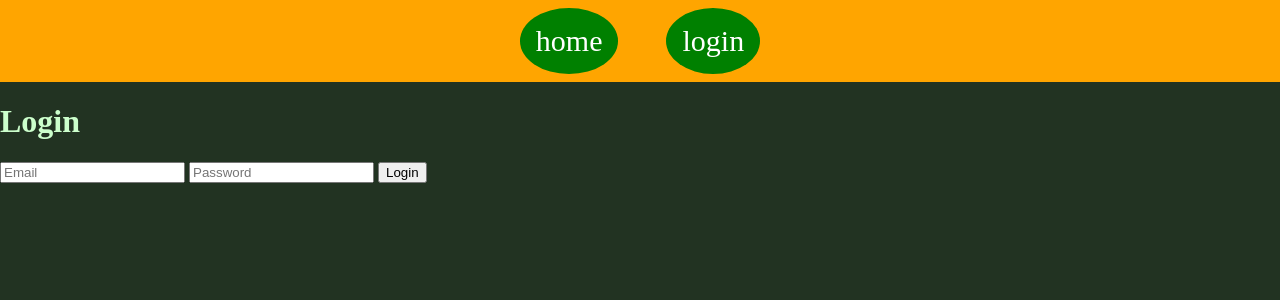
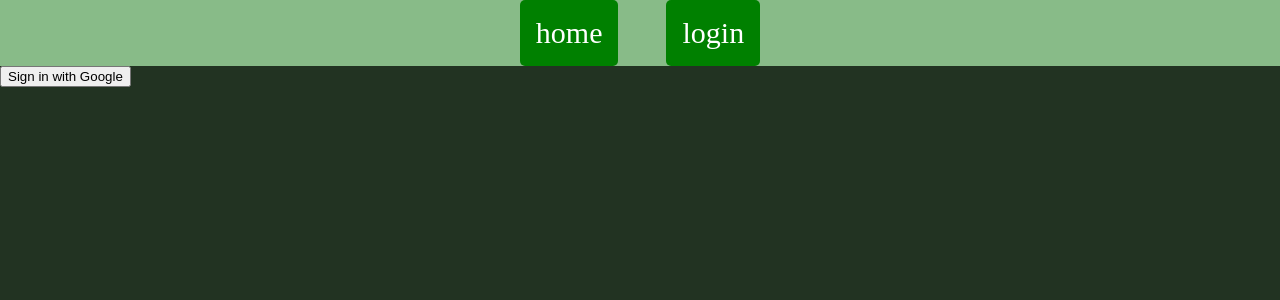
Before and after one commit to maksym-gryb/dog-diary-pwa-svelte, a SvelteKit app: page /login in a window 1280 px wide. Shown: the top 300 px of the page. Built offline with nearby package versions, Linux system fonts and the light colour scheme; no server answers.

Commit message:
init firebase + auth

```diff
--- /dev/null
+++ b/src/lib/auth.ts
@@ -0,0 +1,22 @@
+import { auth } from '$lib/firebase';
+import {
+    GoogleAuthProvider,
+    signInWithPopup,
+    signOut
+} from 'firebase/auth';
+
+const provider = new GoogleAuthProvider();
+
+export async function login() {
+    try {
+        const result = await signInWithPopup(auth, provider);
+        return result.user;
+    } catch (err) {
+        console.error(err);
+        throw err;
+    }
+}
+
+export async function logout() {
+    await signOut(auth);
+}
--- a/src/lib/state/app.svelte.ts
+++ b/src/lib/state/app.svelte.ts
@@ -1,10 +1,11 @@
 // src/lib/state/app.svelte.ts
+import { writable } from 'svelte/store';
 
-export const appState = $state({
+export const appState = writable({
     loading: false,
     syncing: false,
     message: "",
     checkSync: false,
     user: null,
-    isOnline: false
+    online: false
 });
--- /dev/null
+++ b/src/lib/store/auth.ts
@@ -0,0 +1,11 @@
+import { writable } from 'svelte/store';
+import { auth } from '$lib/firebase';
+import { onAuthStateChanged } from 'firebase/auth';
+
+export const user = writable(null);
+export const authLoading = writable(true);
+
+onAuthStateChanged(auth, (firebaseUser) => {
+    user.set(firebaseUser);
+    authLoading.set(false);
+});
--- a/src/routes/+layout.svelte
+++ b/src/routes/+layout.svelte
@@ -11,7 +11,39 @@
   //   }
   // });
 
+  function syncToFirestore() {
+    console.error("TODO: SYNC-TO-FIRESTORE");
+  }
+
   let { children } = $props();
+
+  window.addEventListener('online', () => {
+      appState.update(s => ({
+          ...s,
+          online: true,
+          hasSyncData: true
+      }));
+  });
+
+  window.addEventListener('offline', () => {
+      appState.update(s => ({
+          ...s,
+          online: false
+      }));
+  });
+
+  appState.subscribe(async state => {
+    if(
+      !state.hasSyncData ||
+      !state.user ||
+      !state.online ||
+      state.syncing
+    ) {
+      return;
+    }
+
+    await syncToFirestore();
+  });
 
   // import { onMount } from 'svelte';
   // import { auth } from '$lib/firebase';
@@ -64,12 +96,12 @@
   }
 
   .header-nav {
-    background-color: orange;
+    background-color: #88bb88;
     position: sticky;
     top: 0px;
     margin: 0px;
     padding: 0px;
-    padding: 0.5rem;
+    padding: 0px;
     display: flex;
     align-items: center;
     justify-content: center;
@@ -85,6 +117,6 @@
     font-size: 30px;
     padding: 1rem;
     background-color: green;
-    border-radius: 50%;
+    border-radius: 5px;
   }
 </style>
--- a/src/routes/login/+page.svelte
+++ b/src/routes/login/+page.svelte
@@ -1,33 +1,7 @@
-<script lang="ts">
-  // import { auth } from '$lib/firebase.ts.old';
-  import { signInWithEmailAndPassword } from 'firebase/auth';
-  import { goto } from '$app/navigation';
-
-  let email = '';
-  let password = '';
-  let error = '';
-
-  async function login() {
-    error = '';
-
-    try {
-        console.log({email, password})
-      // await signInWithEmailAndPassword(auth, email, password);
-      goto('/day');
-    } catch (e) {
-      error = 'Login failed';
-      console.error(e);
-    }
-  }
+<script>
+    import { login } from '$lib/auth';
 </script>
 
-<h1>Login</h1>
-
-<input placeholder="Email" bind:value={email} />
-<input placeholder="Password" type="password" bind:value={password} />
-
-<button onclick={login}>Login</button>
-
-{#if error}
-  <p style="color:red">{error}</p>
-{/if}
+<button onclick={login}>
+    Sign in with Google
+</button>
```
Also changed, not shown: src/lib/firestore.ts (added, +15 -0 lines), 1 other file (tests, documents, lock files or other folders).
